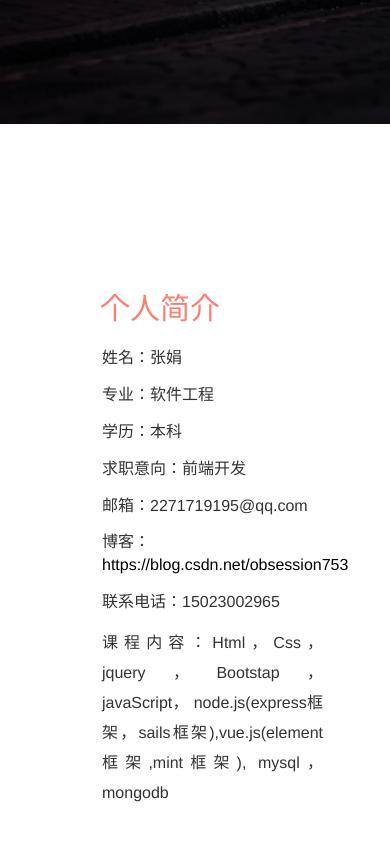
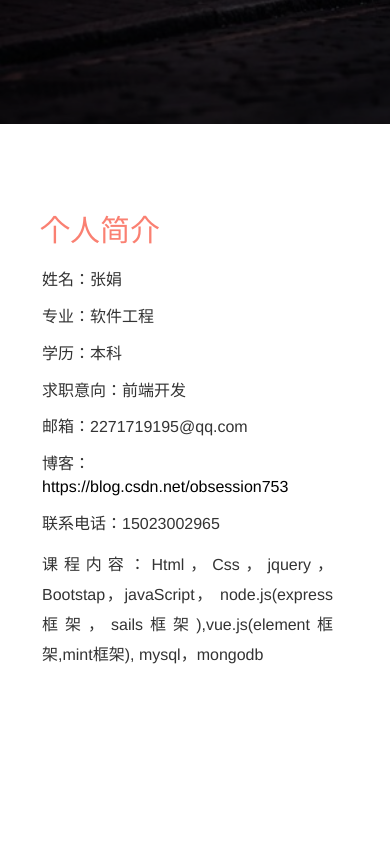
Before and after one commit to zj753/zj753.github.io, a plain HTML site: page index.html in a window 390 px wide. Shown: the part 720-1564 px from the top of the page. Drawn offline with Linux system fonts and the light colour scheme.

Commit message:
modify index

```diff
--- a/docs/css/index.css
+++ b/docs/css/index.css
@@ -323,6 +323,12 @@ navbar-fixed-top{
         left: 15%;
     }
     /*简历*/
+    .row1{
+        padding:70px 40px;
+    }
+    .row1 .ro2{
+    padding-left: 0;
+   }
     .ro2 h3{
         font-size: 30px;
         margin-bottom: 20px;
@@ -365,7 +371,7 @@ navbar-fixed-top{
         font-size: 17px;
     }
     /*作品集合*/
-    #four,.ro2,#three{
+    #four,#three{
         display: flex;
         flex-direction: column;
         justify-content: center;
```
